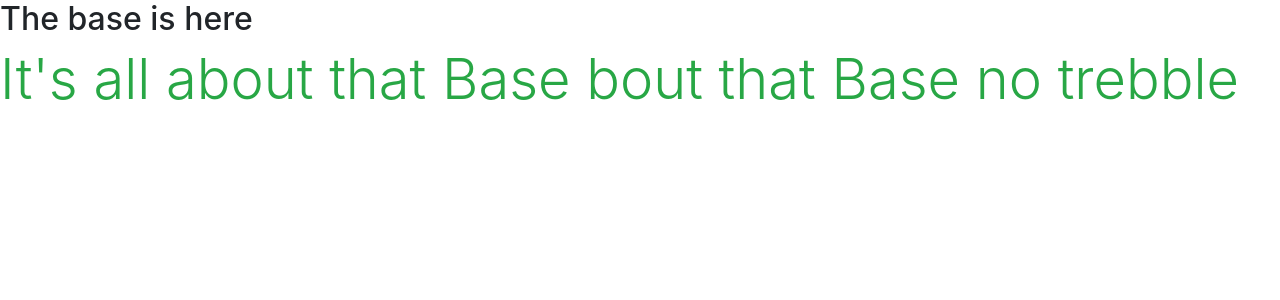
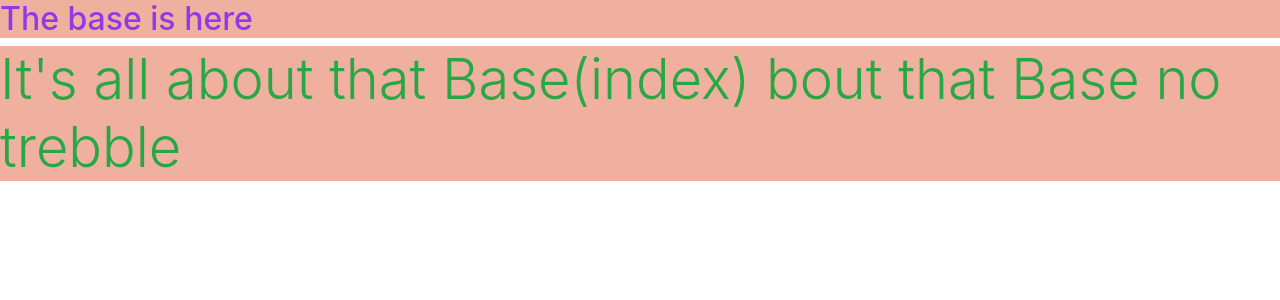
Before and after one commit to totalnoMartina/holiday-booking, a Django app: page / in a window 1280 px wide. Shown: the part 56-356 px from the top of the page. Run offline with Django 3.2, Linux system fonts and the light colour scheme.

Commit message:
Success in connecting css to base template

```diff
--- a/bookingapp/templates/bookingapp/index.html
+++ b/bookingapp/templates/bookingapp/index.html
@@ -3,7 +3,7 @@
 
 {% block content %}
 
-<h2 class="display-4 text-success">It's all about that Base bout that Base no trebble</h2>
+<h2 class="display-4 text-success">It's all about that Base(index) bout that Base no trebble</h2>
 
 {% endblock %}
 
--- a/bookingproject/settings.py
+++ b/bookingproject/settings.py
@@ -175,6 +175,7 @@ MEDIA_URL = '/media/'
 DEFAULT_FILE_STORAGE = 'cloudinary_storage.storage.MediaCloudinaryStorage'
 
 STATIC_URL = '/static/'
+STATICFILES_DIRS = ((os.path.join(BASE_DIR, 'static')), )
 STATICFILES_STORAGE = 'cloudinary_storage.storage.StaticHashedCloudinaryStorage'
 
 # Default primary key field type
--- a/static/css/base.css
+++ b/static/css/base.css
@@ -1,3 +1,4 @@
-nav .change-color {
-    color: pink !important;
+h2 {
+    color: rgb(145, 57, 228);
+    background-color: rgb(240, 176, 160);
 }
--- a/templates/base.html
+++ b/templates/base.html
@@ -16,7 +16,7 @@
     <!-- Css and Bootstrap css-->
     {% block corecss %}
     <link rel="stylesheet" href="https://cdn.jsdelivr.net/npm/bootstrap@4.4.1/dist/css/bootstrap.min.css" integrity="sha384-Vkoo8x4CGsO3+Hhxv8T/Q5PaXtkKtu6ug5TOeNV6gBiFeWPGFN9MuhOf23Q9Ifjh" crossorigin="anonymous">
-    <link rel="stylesheet" href="static/css/base.css">
+    <link rel="stylesheet" href="{% static 'css/base.css' %}">
     {% endblock %}
 
     {% block extra_css %}
```
